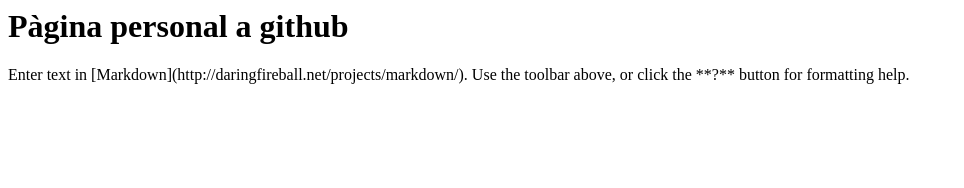
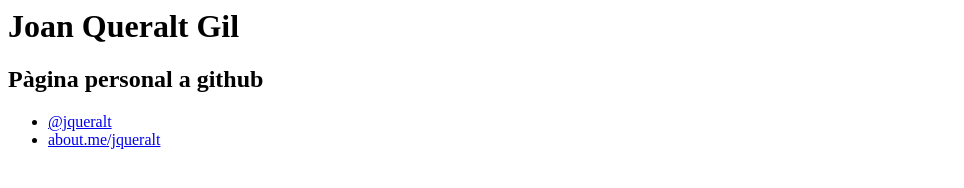
Before and after one commit to jqueralt/jqueralt.github.io, a plain HTML site: page index.html in a window 1280 px wide. Shown: the whole page, without its empty margins (0-964 px from the left). Drawn offline with Linux system fonts and the light colour scheme.

Commit message:
Updated index.html

```diff
--- a/index.html
+++ b/index.html
@@ -1,3 +1,17 @@
-<h1>Pàgina personal a github</h1>
+<html>
+  <head>
+    <meta name="autor" content="Joan Queralt Gil">
+    <title>Joan Queralt gil a github</title>
+    <link rel="stylesheet" type="text/css" media="screen" href="full.css">
+  </head>
+  <body>
+    <h1>Joan Queralt Gil</h1>
+    <h2>Pàgina personal a github</h2>
 
-Enter text in [Markdown](http://daringfireball.net/projects/markdown/). Use the toolbar above, or click the **?** button for formatting help.
+<ul>
+  <li><a href="https://twitter.com/">@jqueralt</a></li>
+  <li><a href="http://about.me/jqueralt">about.me/jqueralt</a></li>
+</ul>
+
+
+  </body>
```
